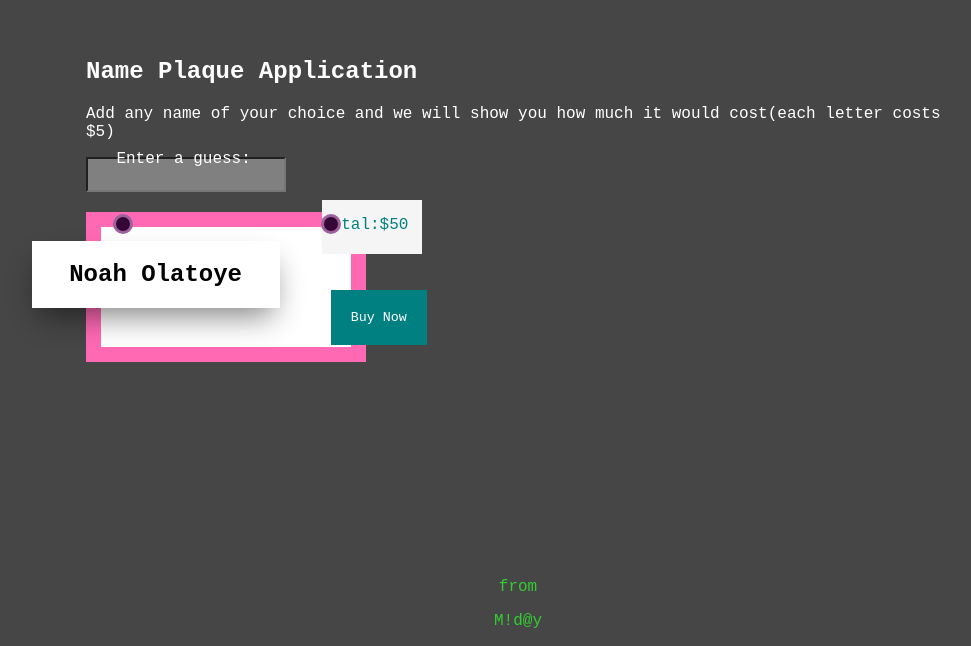
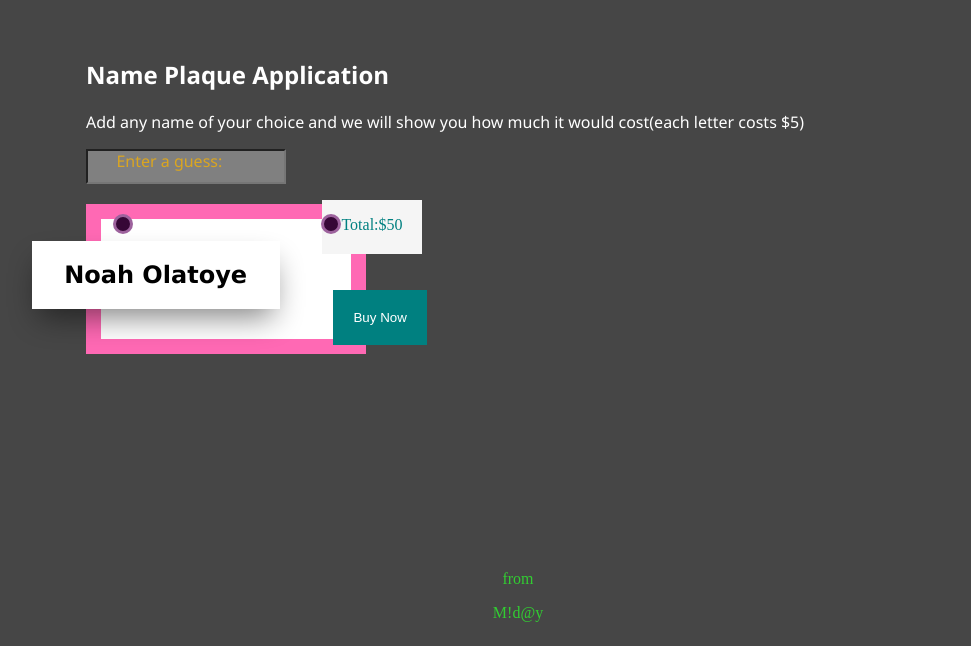
Before and after one commit to Olamidee007/td-project5-name-plaque-ui, a plain HTML site: page index.html in a window 1280 px wide. Shown: the part 170-816 px from the top of the page, without its empty margins (122-1093 px from the left). Drawn offline with Linux system fonts and the light colour scheme.

Commit message:
modified css

```diff
--- a/style.css
+++ b/style.css
@@ -1,6 +1,6 @@
 *{
     box-sizing: border-box;
-    font-family: 'Courier New', Courier, monospace;
+    /* font-family: 'Courier New', Courier, monospace; */
 }
 
 body{
@@ -16,8 +16,8 @@ body{
     font-family: 'Segoe UI', Tahoma, Geneva, Verdana, sans-serif;
 }
 .guess-it{
-    background-color: gray;
-    color: goldenrod;
+    background-color: gray;;
+    color: black;
     height: 35px;
     position: relative;
     width: 200px;
@@ -26,6 +26,7 @@ body{
     position: absolute;
     left: 14.9rem;
     top: 20rem;
+    color: goldenrod;
 }
 
 .recycle{
@@ -87,6 +88,7 @@ body{
     background-color: whitesmoke;
     color: teal;
     margin-left: 100px;
+    text-align: center;
     height: 54px;
     width: 100px;
     /* padding: 10px; */
```
